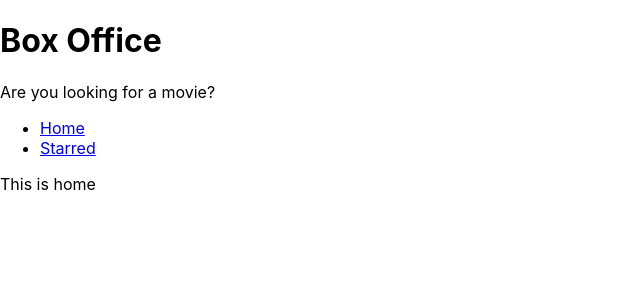
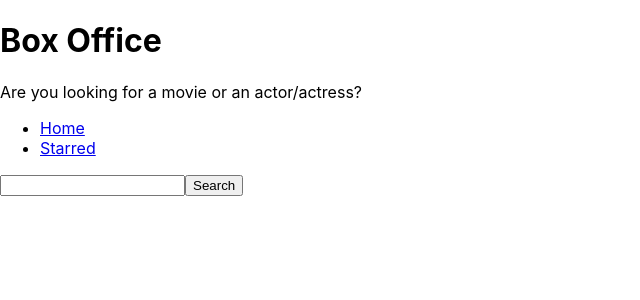
Before and after one commit to mustafak78677/box-office, a React (Create React App) app: page / in a window 1280 px wide. Shown: the top 300 px of the page, without its empty margins (0-640 px from the left). Built offline with nearby package versions, Linux system fonts and the light colour scheme.

Commit message:
created input and fetched results from api

```diff
--- a/src/components/MainPageLayout.js
+++ b/src/components/MainPageLayout.js
@@ -1,15 +1,15 @@
-import React from 'react'
-import Navs from './Navs'
-import Title from './Title'
+import React from 'react';
+import Navs from './Navs';
+import Title from './Title';
 
 const MainPageLayout = ({children}) => {
     return (
         <div>
-            <Title title="Box Office" subtitle="Are you looking for a movie?" />
+            <Title title="Box Office" subtitle="Are you looking for a movie or an actor/actress?" />
             {<Navs />}
             {children}
         </div>
-    )
-}
+    );
+};
 
-export default MainPageLayout
+export default MainPageLayout;
--- a/src/pages/Home.js
+++ b/src/pages/Home.js
@@ -1,10 +1,31 @@
-import React from 'react'
-import MainPageLayout from '../components/MainPageLayout'
+import React, {useState} from 'react'
+import MainPageLayout from '../components/MainPageLayout';
 
 const Home = () => {
+
+    const [input, setInput] = useState('');
+
+    const onInputChange = (ev) => {
+        setInput(ev.target.value)
+        console.log(ev.target.value)
+    }
+
+    const onSearch = () => {
+       fetch(`https://api.tvmaze.com/search/shows?q=${input}`).then(r=>r.json()).then(result=>{
+           console.log(result)
+        })
+    }
+
+    const onKeyDown = (ev) => {
+        if(ev.keyCode === 13) {
+            onSearch();
+        }
+    }
+
     return (
         <MainPageLayout>
-            This is home
+            <input type="text" onChange={onInputChange} onKeyDown={onKeyDown} value={input} />
+            <button type="button" onClick={onSearch}>Search</button>
         </MainPageLayout>
     )
 }
```
